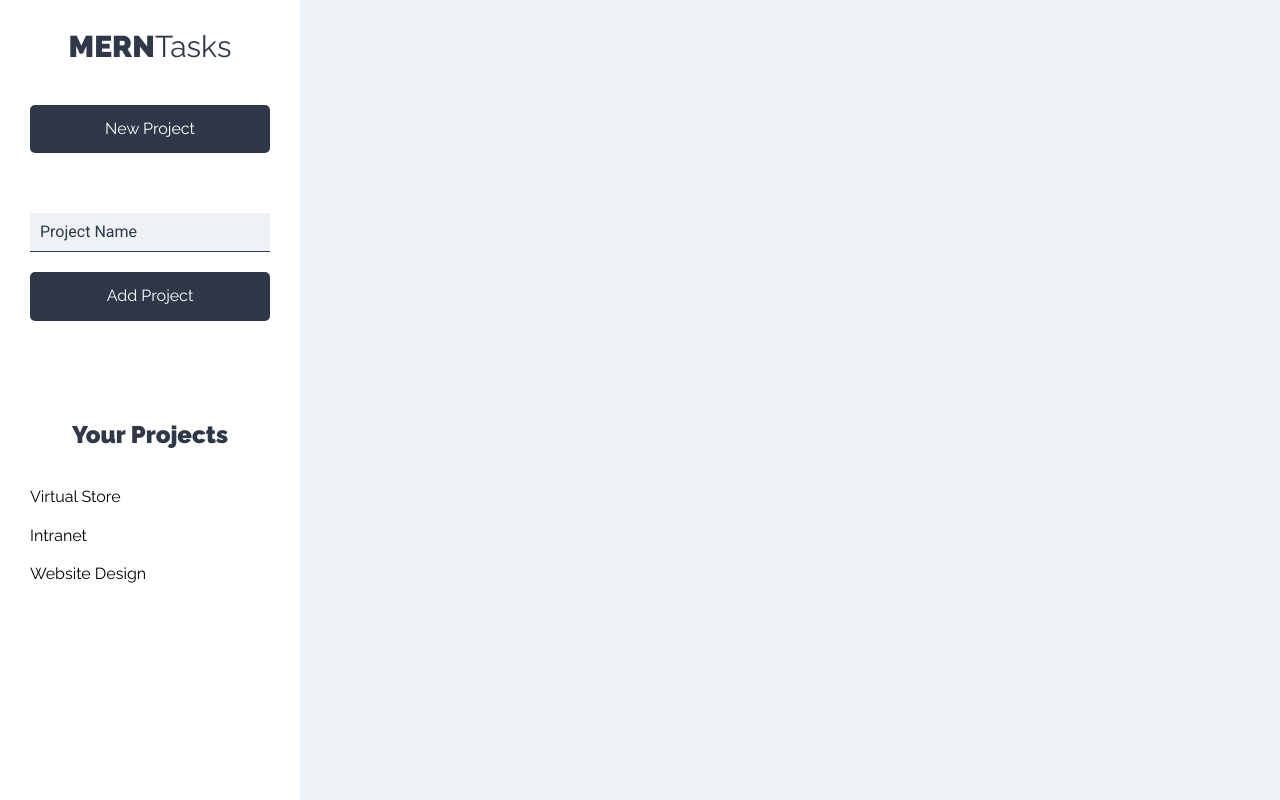
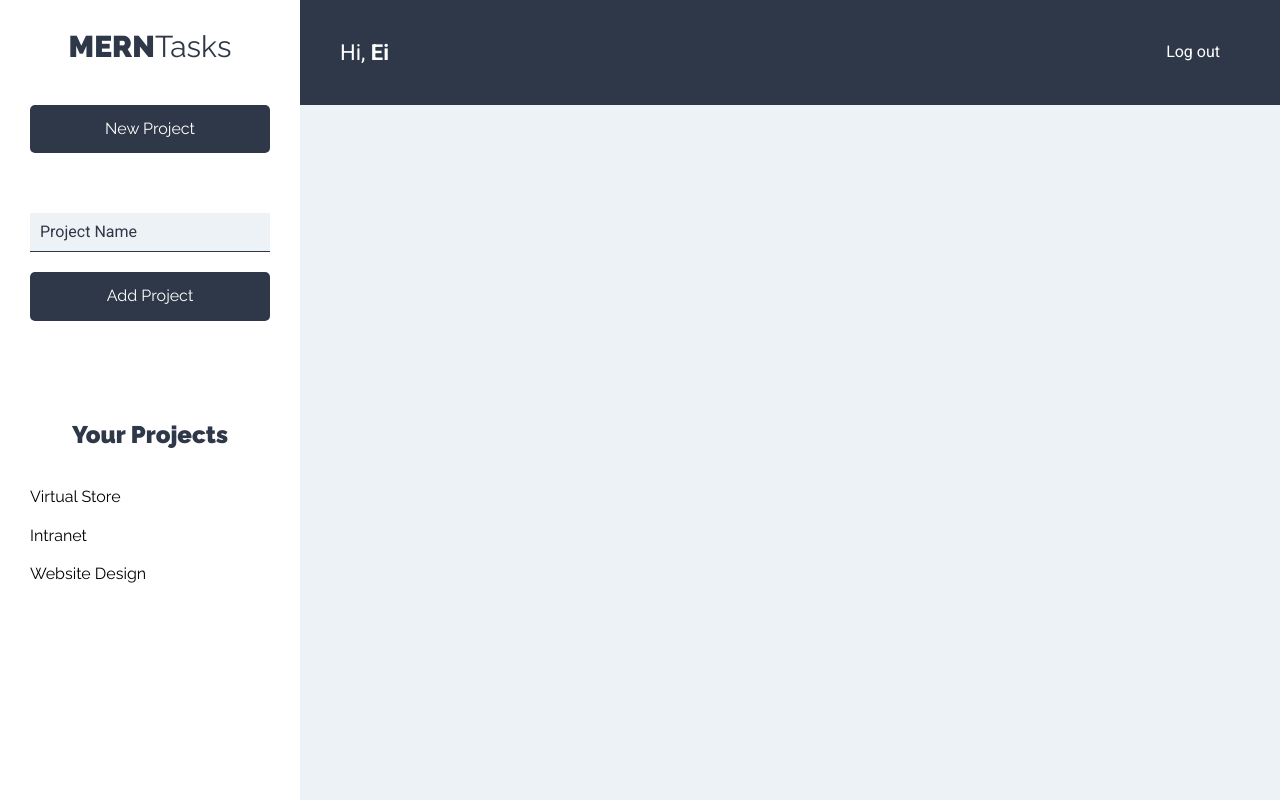
Before and after one commit to mikaelpizzi/MERNTasks, a React (Create React App) app in the folder client/: page /projects in a window 1280 px wide. Built offline with nearby package versions, Linux system fonts and the light colour scheme.

Commit message:
[ADD] Create header bar

```diff
--- /dev/null
+++ b/client/src/components/layout/Bar.js
@@ -0,0 +1,13 @@
+const Bar = () => {
+    return (
+        <header className="app-header">
+            <p className="nombre-usuario">Hi, <span>Ei</span></p>
+
+            <nav className="nav-principal">
+                <a href="#!">Log out</a>
+            </nav>
+        </header>
+    );
+}
+
+export default Bar;
--- a/client/src/components/projects/Projects.js
+++ b/client/src/components/projects/Projects.js
@@ -1,3 +1,4 @@
+import Bar from "../layout/Bar";
 import Sidebar from "../layout/Sidebar";
 
 const Projects = () => {
@@ -6,6 +7,8 @@
             <Sidebar />
 
             <div className="seccion-principal">
+                <Bar />
+
                 <main>
                     <div className="contenedor-tareas">
 
```
